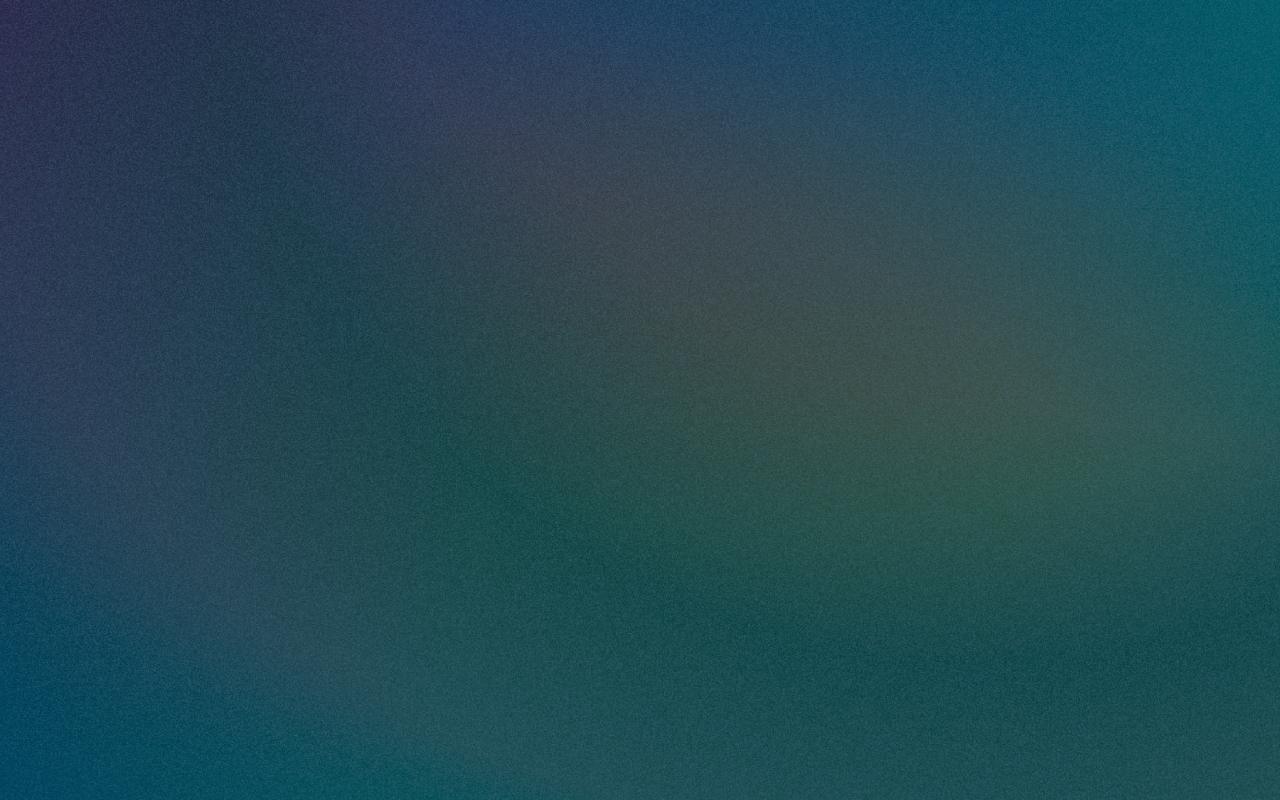
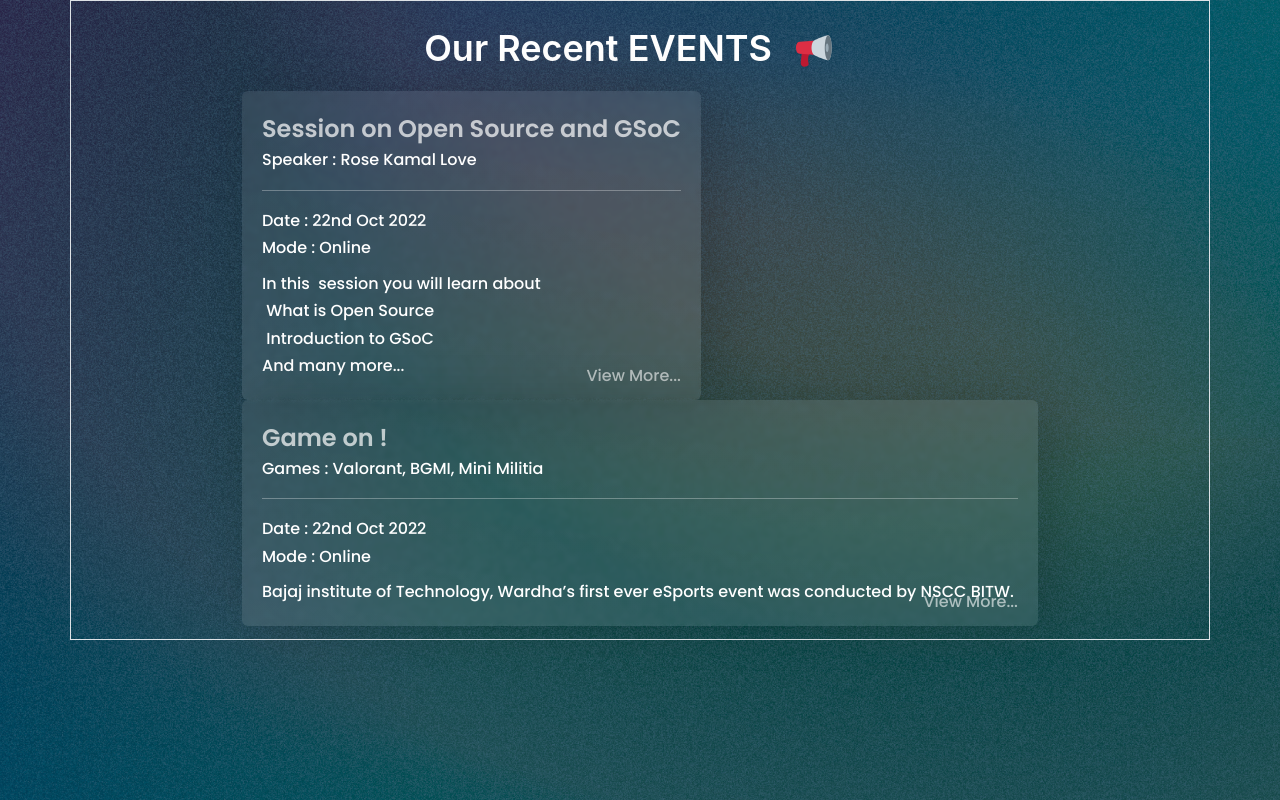
Before and after one commit to BhaveshAnandpara/NSCC-BITW-Official-Website, a React (Create React App) app in the folder frontend/: page /events in a window 1280 px wide. Before the commit this address had no page. Built offline with nearby package versions, Linux system fonts and the light colour scheme.

Commit message:
Event Page Connected with API

```diff
--- a/frontend/src/App.js
+++ b/frontend/src/App.js
@@ -1,5 +1,6 @@
 import { BrowserRouter, Route, Routes } from 'react-router-dom';
 import './App.css'
+import DetailedEventPage from './EventPage/DetailedEventPage/DetailedEventPage';
 import Home from './Home/Home';
 import DetailedTeam from './team/DetailedTeam/DetailedTeam';
 
@@ -10,6 +11,7 @@ function App() {
       <Routes>
         <Route path='/' element={<Home/>} />
         <Route path='/team' element={<DetailedTeam/>} />
+        <Route path='/events' element={<DetailedEventPage/>} />
       </Routes>
     </>
   );
--- /dev/null
+++ b/frontend/src/EventPage/DetailedEventPage/DetailedEventPage.css
@@ -0,0 +1,16 @@
+/* .container{
+
+    height: 100vh;
+    max-width: 99vw !important;
+
+}
+
+.eventCardContainer {
+    width: 100%;
+    display: grid;
+    grid-template-columns: repeat(3, 1fr);
+}
+
+.eventBox{
+    width: 30vw !important;
+} */
--- /dev/null
+++ b/frontend/src/EventPage/DetailedEventPage/DetailedEventPage.jsx
@@ -0,0 +1,70 @@
+import React, { useState } from "react";
+// import axios from 'axios';
+import ArrowForwardIcon from "@mui/icons-material/ArrowForward";
+import CampaignIcon from "@mui/icons-material/Campaign";
+
+import speaker from '../../assets/Icons/speaker.svg'
+
+import "../EventPage.css";
+import "./DetailedEventPage.css";
+import data from ".././Data";
+
+
+function DetailedEventPage() {
+
+    const [noOfEvent, setNoOfEvent] = useState(3);
+    const slice = data.eventData.slice(0, noOfEvent);
+
+    function eventDetails(data) {
+
+        let result = []
+        let count = 0
+        for (const key in data) {
+            result.push(<p className="eventDetails" > {key} : {data[key]} </p>)
+            if (count === 0) {
+                result.push(<hr></hr>)
+                count++
+            }
+        }
+        return result
+
+    }
+
+    //   const [data, setData] = useState([]);
+
+
+    return (
+        <>
+            <section className=" container border">
+
+                <h1 className="titles" >
+                    <center>
+                        Our Recent EVENTS
+                        <img className="m-4" src={speaker} alt="" />
+                    </center>
+                </h1>
+
+                <div className="eventCardContainer ">
+                    {slice.map((data, i) => {
+
+                        return (
+
+                            <div className=" glass  box1 eventBox" key={i}>
+                                <p className=" overlay event-card-title">{data.name}</p>
+                                <p>{eventDetails(data.eventDetails)}</p>
+                                <p className="multiline summary" >
+                                    {data.summary}
+                                </p>
+                                <a className="overlay" >View More...</a>
+                            </div>
+                        );
+                    })}
+
+                </div>
+
+            </section>
+        </>
+    );
+}
+
+export default DetailedEventPage;
--- a/frontend/src/EventPage/EventPage.js
+++ b/frontend/src/EventPage/EventPage.js
@@ -1,9 +1,12 @@
-import React, { useState } from "react";
+import React, { useState, useEffect } from "react";
 // import axios from 'axios';
 import ArrowForwardIcon from "@mui/icons-material/ArrowForward";
 import CampaignIcon from "@mui/icons-material/Campaign";
+import * as ReactDOM from 'react-dom/client';
+
 
 import speaker from '../assets/Icons/speaker.svg'
+import axios from 'axios'
 
 import "./EventPage.css";
 import data from "./Data";
@@ -12,25 +15,124 @@ import data from "./Data";
 function EventPage() {
 
   const [noOfEvent, setNoOfEvent] = useState(3);
+  const [events, setEvents] = useState()
   const slice = data.eventData.slice(0, noOfEvent);
 
+  useEffect(() => {
+
+    var config = {
+      method: 'get',
+      url: 'http://localhost:5050/getEvents',
+    };
+
+    axios(config)
+      .then(function (response) {
+
+        let arr = []
+
+        if (response.data['upcomingEvents'].length < 2) {
+
+          arr.concat(response.data['upcomingEvents'])
+
+          console.log(arr);
+          arr.concat((response.data['recentEvents'])[1 - response.data['upcomingEvents'].length])
+          setEvents(arr)
+
+        }
+        else {
+
+          arr = arr.concat((response.data['upcomingEvents'])[0], (response.data['upcomingEvents'])[1])
+          console.log(arr);
+
+          setEvents(arr)
+        }
+
+        // setEvents(response.data)
+
+      })
+      .catch(function (error) {
+        console.log(error);
+      });
+
+
+  }, [])
+
+
+  useEffect(() => {
+
+    const root = ReactDOM.createRoot(document.getElementById('eventCardContainer'))
+
+    const eventCards = Cards(events)
+
+    root.render(<>
+      {eventCards}
+
+      <div className=" box1 glass">
+
+
+        <button box1 className="box1">
+          More Event
+          <ArrowForwardIcon />
+        </button>
+
+      </div>
+
+
+    </>)
+  }, [events])
+
+
+  function Cards(events) {
+
+    const eventCards = []
+
+    console.log(events);
+
+    try {
+
+      events.forEach(data => {
+
+        eventCards.push(
+
+          <div className=" glass  box1">
+            <p className=" overlay event-card-title">{data.name}</p>
+            <p>{eventDetails(data.eventDetails)}</p>
+            <p className="multiline summary" >
+              {data.summary}
+            </p>
+            <a className="overlay" >View More...</a>
+          </div>
+        );
+
+      })
+
+    } catch (e) { }
+
+    return eventCards
+
+  }
+
+  //   const [data, setData] = useState([]);
   function eventDetails(data) {
 
     let result = []
     let count = 0
     for (const key in data) {
-      result.push(<p className="eventDetails" > {key} : {data[key]} </p>)
-      if (count === 0) {
-        result.push(<hr></hr>)
-        count++
+
+      if (key !== 'date' && key !== 'mode') {
+        result.unshift(<><p className="eventDetails" > {key} : {data[key]} </p><hr></hr></>)
       }
+      else{
+        result.push(<p className="eventDetails" > {key} : {data[key]} </p>)
+      }
+
+
     }
 
     return result
 
   }
 
-  //   const [data, setData] = useState([]);
 
 
   return (
@@ -44,31 +146,9 @@ function EventPage() {
           </center>
         </h1>
 
-        <div className="eventCard-container ">
-          {slice.map((data, i) => {
-
-            return (
-
-              <div className=" glass  box1" key={i}>
-                <p className=" overlay event-card-title">{data.name}</p>
-                <p>{eventDetails(data.eventDetails)}</p>
-                <p className="multiline summary" >
-                  {data.summary}
-                </p>
-                <a className="overlay" >View More...</a>
-              </div>
-            );
-          })}
-
-          <div className=" box1 glass">
+        <div className="eventCard-container" id="eventCardContainer" >
 
 
-            <button box1 className="box1">
-              More Event
-              <ArrowForwardIcon />
-            </button>
-
-          </div>
 
         </div>
 
@@ -77,4 +157,5 @@ function EventPage() {
   );
 }
 
+
 export default EventPage;
```
Also changed, not shown: frontend/src/team/DetailedTeam/DetailedTeam.jsx (+8 -8 lines).
